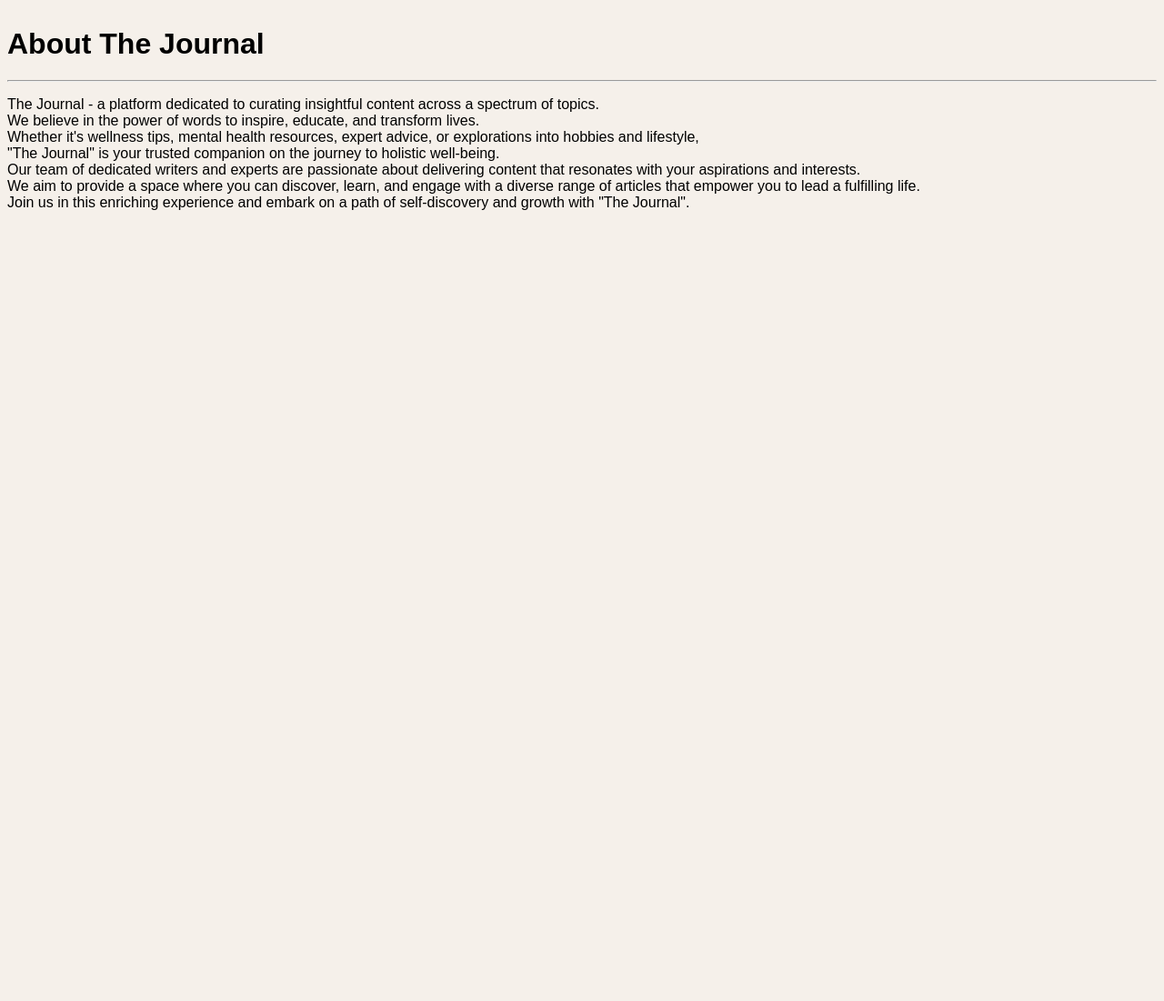
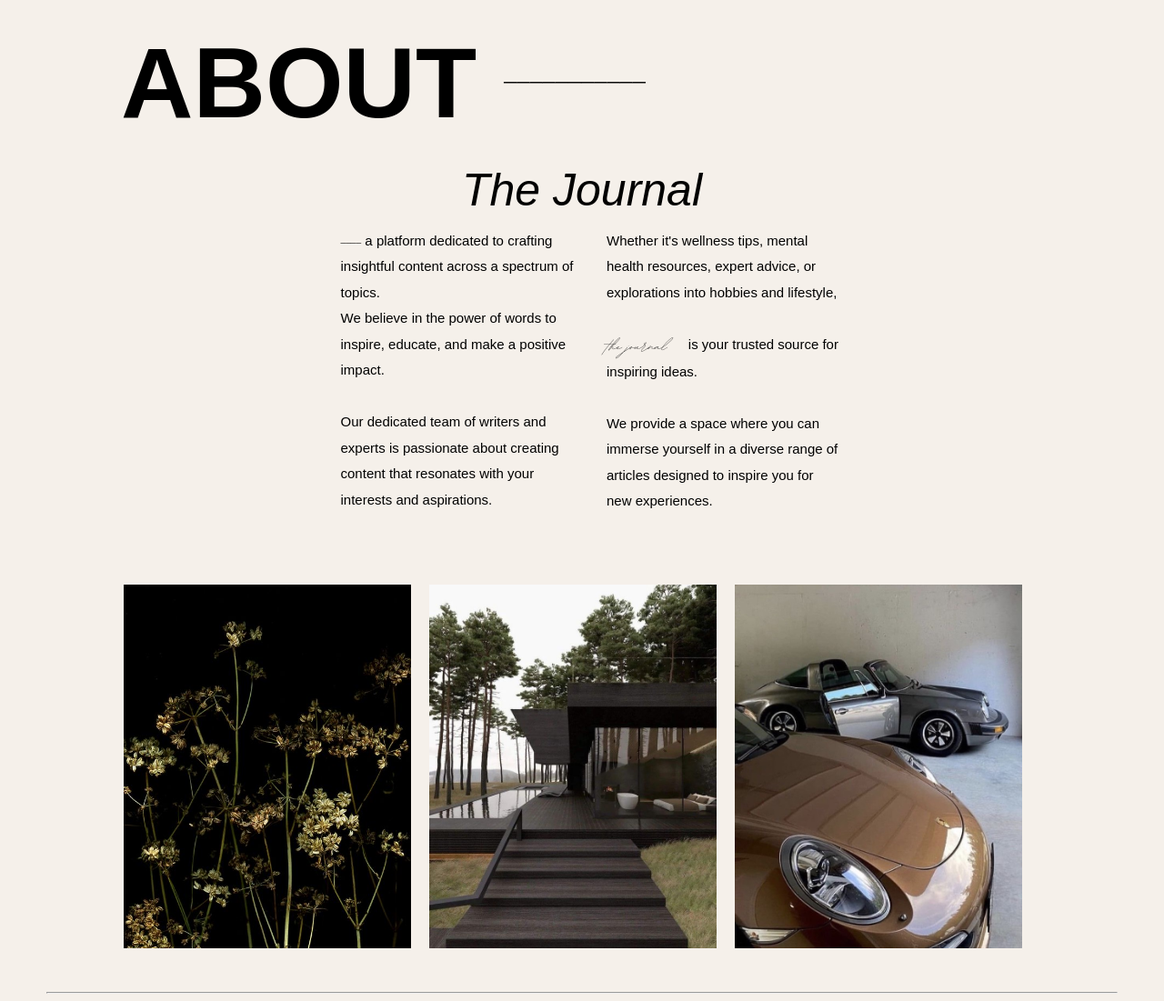
Before and after one commit to maria-zhuravleva/journal, a Django app: page /about/ in a window 1280 px wide. Shown: the part 222-1323 px from the top of the page at 91% size. Before the commit the page ends 453 px from the top, so only its background shows below. Run offline with Django 4.2, Linux system fonts and the light colour scheme; some web fonts are replaced.

Commit message:
add css style to about page

```diff
--- a/main_app/static/css/base.css
+++ b/main_app/static/css/base.css
@@ -4,7 +4,11 @@
   font-family: 'Colgent';
   src: url('../font/Colgent Regular.ttf') format('truetype');
   font-family: 'FONTSPRING DEMO - The Seasons Light';
-  src: url('../Fontspring-DEMO-theseasons-lt.otf') format('truetype');
+  src: url('../font/Fontspring-DEMO-theseasons-lt.otf') format('truetype');
+  font-family: 'MADE TheArtist Script';
+  src: url('../font/MADE TheArtist Script PERSONAL USE.otf') format('truetype');
+  font-family: 'BDScript-Regular';
+  src: url('../font/FontsFree-Net-BeautifullyDelicious.ttf') format('truetype');
 }
 
 body {
@@ -147,3 +151,89 @@ hr.nav-line {
   color: black;
   border: solid 0.5px #64613e;
 }
+
+
+.about-heading {
+  display: flex;
+  flex-direction: column;
+  margin-top: 50px;
+}
+
+.about-line {
+  display: flex;
+  align-items: center;
+  height: 80px;
+  padding-left: 20px;
+}
+
+.about-heading h1 {
+  font-family: 'FONTSPRING DEMO - The Seasons Light', sans-serif;
+  font-size: 110px;
+  text-transform: uppercase;
+  margin-right: 30px;
+  margin-left: 105px;
+}
+
+.about-heading p {
+  text-align: center;
+  font-size: 20px;
+  font-style: italic;
+}
+
+.about-p {
+  display: flex;
+  width: 50%;
+  margin: 0 auto;
+}
+
+p.page-content {
+  color: red;
+  padding-left: 6%;
+  padding-bottom: 6%;
+  padding-right: 0;
+  font-size: 15px;
+  max-height: 100%;
+  max-width: 100%;
+  color: black;
+  columns: 2;
+  column-gap: 35px;
+  margin-right: 20px;
+  margin: 2%;
+  line-height: 1.9;
+  break-inside: avoid-column;
+  margin-right: 5%;
+}
+
+.about-image {
+  display: flex;
+  justify-content: center;
+  align-items: center;
+  flex-wrap: wrap;
+}
+
+.about-img {
+  max-width: 25%;
+  height: 400px;
+  margin-bottom: 40px;
+  margin-right: 20px;
+}
+
+hr#about-hr {
+  width: 93%;
+}
+
+p#journal {
+  font-family: 'MADE TheArtist Script', sans-serif;
+  font-size: 50px;
+  margin-bottom: 0;
+}
+
+#long-dash {
+  font-size: 8px;
+}
+
+span#thejournal {
+  font-family: 'BDScript-Regular', sans-serif;
+  font-size: 25px;
+  line-height: 1;
+}
--- a/main_app/templates/about.html
+++ b/main_app/templates/about.html
@@ -1,17 +1,34 @@
 {% extends 'base.html' %}
 
 {% block content %}
+{% load static %}
 
-<h1>About The Journal</h1>
-<hr />
-<p class="page-content">
-  The Journal - a platform dedicated to curating insightful content across a spectrum of topics.
-  <br> We believe in the power of words to inspire, educate, and transform lives.
-  <br> Whether it's wellness tips, mental health resources, expert advice, or explorations into hobbies and lifestyle,
-  <br> "The Journal" is your trusted companion on the journey to holistic well-being.
-  <br> Our team of dedicated writers and experts are passionate about delivering content that resonates with your aspirations and interests.
-  <br> We aim to provide a space where you can discover, learn, and engage with a diverse range of articles that empower you to lead a fulfilling life.
-  <br>Join us in this enriching experience and embark on a path of self-discovery and growth with "The Journal".
-</p>
+<div class='about-heading'>
+  <div class='about-line'>
+    <h1>About</h1>
+    <p>───────────</p>
+  </div>
+  <p id='journal'>The Journal</p>
+</div>
+<div class='about-p'>
+  <p class="page-content">
+    <span id='long-dash'>────</span> a platform dedicated to  crafting insightful content across a spectrum of topics.
+    <br> We believe in the power of words to inspire, educate, and make a positive impact.
+    <br>
+    <br> Our dedicated team of writers and experts is passionate about creating content that resonates with your interests and aspirations.
+    <br>
+    <br> Whether it's wellness tips, mental health resources, expert advice, or explorations into hobbies and lifestyle,
+    <br>
+    <br> <span id='thejournal'>the journal </span> ㅤ is your trusted source for inspiring ideas.
+    <br>
+    <br> We provide a space where you can immerse yourself in a diverse range of articles designed to inspire you for new experiences.
+  </p>
+</div>
+<div class='about-image'>
+  <img class="about-img" src="{% static 'images/about1.jpg' %}" alt="image" />
+  <img class="about-img" src="{% static 'images/about2.jpg' %}" alt="image" />
+  <img class="about-img" src="{% static 'images/about3.jpg' %}" alt="image" />
+</div>
+<hr id='about-hr' />
 
 {% endblock %}
```
Also changed, not shown: main_app/static/font/FontsFree-Net-BeautifullyDelicious.ttf (added), main_app/static/font/MADE TheArtist Script PERSONAL USE.otf (added), main_app/static/images/about1.JPG (added), main_app/static/images/about2.JPG (added), main_app/static/images/about3.JPG (added).
